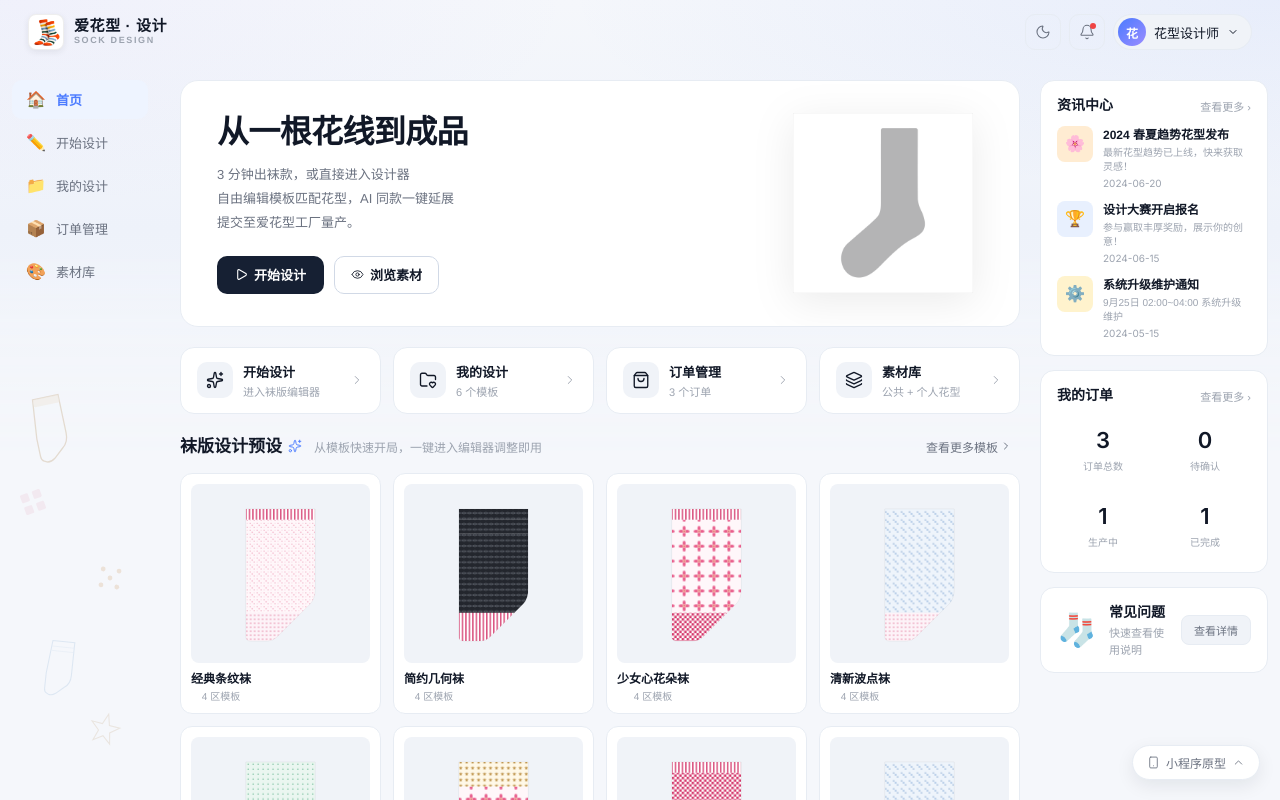
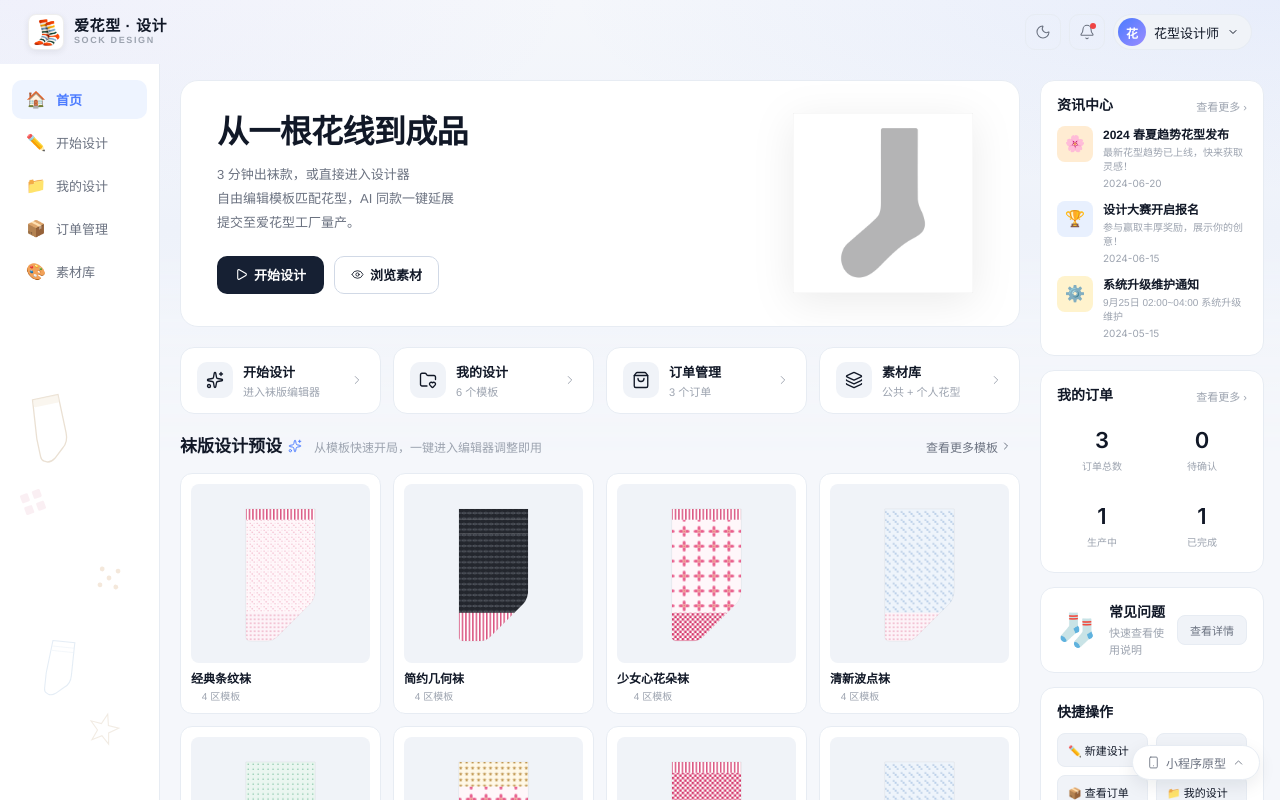
Before and after one commit to cryangle0/AISock, a React (Vite) app: page / in a window 1280 px wide. Both pictures are taken after a click on the button "微信扫码登录". Built offline with nearby package versions, Linux system fonts and the light colour scheme.

Commit message:
fix(home): 左侧栏加边框，右侧栏内容加多铺满不留空白

```diff
--- a/src/App.jsx
+++ b/src/App.jsx
@@ -309,6 +309,64 @@ function App() {
               </div>
               <button className="home-rp-faq-btn">查看详情</button>
             </div>
+
+            {/* 快捷操作 */}
+            <div className="home-rp-card">
+              <div className="home-rp-head">
+                <h3 className="home-rp-title">快捷操作</h3>
+              </div>
+              <div className="home-rp-shortcuts">
+                <button className="home-rp-shortcut" onClick={() => setActiveMenu('设计')}>✏️ 新建设计</button>
+                <button className="home-rp-shortcut" onClick={() => setActiveMenu('素材库')}>🎨 浏览素材</button>
+                <button className="home-rp-shortcut" onClick={() => setActiveMenu('订单管理')}>📦 查看订单</button>
+                <button className="home-rp-shortcut" onClick={() => setActiveMenu('我的设计')}>📁 我的设计</button>
+              </div>
+            </div>
+
+            {/* 设计灵感 */}
+            <div className="home-rp-card">
+              <div className="home-rp-head">
+                <h3 className="home-rp-title">设计灵感</h3>
+              </div>
+              <div className="home-rp-tips">
+                <div className="home-rp-tip-item">
+                  <span className="home-rp-tip-num">01</span>
+                  <span className="home-rp-tip-text">尝试用 AI 延展生成同款变体</span>
+                </div>
+                <div className="home-rp-tip-item">
+                  <span className="home-rp-tip-num">02</span>
+                  <span className="home-rp-tip-text">搭配色卡映射快速换季配色</span>
+                </div>
+                <div className="home-rp-tip-item">
+                  <span className="home-rp-tip-num">03</span>
+                  <span className="home-rp-tip-text">亲子袜一键生成成人+儿童款</span>
+                </div>
+              </div>
+            </div>
+
+            {/* 最近活动 */}
+            <div className="home-rp-card">
+              <div className="home-rp-head">
+                <h3 className="home-rp-title">最近活动</h3>
+              </div>
+              <div className="home-rp-activity">
+                <div className="home-rp-activity-item">
+                  <span className="home-rp-activity-dot"/>
+                  <span className="home-rp-activity-text">保存了「经典条纹袜」设计</span>
+                  <span className="home-rp-activity-time">2 小时前</span>
+                </div>
+                <div className="home-rp-activity-item">
+                  <span className="home-rp-activity-dot"/>
+                  <span className="home-rp-activity-text">提交了订单 AS20260524</span>
+                  <span className="home-rp-activity-time">昨天</span>
+                </div>
+                <div className="home-rp-activity-item">
+                  <span className="home-rp-activity-dot"/>
+                  <span className="home-rp-activity-text">上传了 3 张新素材</span>
+                  <span className="home-rp-activity-time">3 天前</span>
+                </div>
+              </div>
+            </div>
           </aside>
         )}
       </div>
--- a/src/components/Home.css
+++ b/src/components/Home.css
@@ -274,6 +274,8 @@
   padding: 16px 12px;
   display: flex;
   flex-direction: column;
+  border-right: 1px solid var(--border-color);
+  background: var(--bg-card);
 }
 
 .home-sidebar-nav {
@@ -327,12 +329,14 @@
 .home-right-panel {
   width: 280px;
   flex-shrink: 0;
-  padding: 16px 12px 16px 0;
+  padding: 16px 16px 16px 0;
   display: flex;
   flex-direction: column;
   gap: 14px;
   overflow-y: auto;
+  scrollbar-width: none;
 }
+.home-right-panel::-webkit-scrollbar { display: none; }
 
 .home-rp-card {
   background: var(--bg-card);
@@ -473,6 +477,101 @@
   color: var(--text-primary);
 }
 
+/* 快捷操作 */
+.home-rp-shortcuts {
+  display: grid;
+  grid-template-columns: 1fr 1fr;
+  gap: 8px;
+}
+
+.home-rp-shortcut {
+  appearance: none;
+  background: var(--bg-hover);
+  border: 1px solid var(--border-color);
+  border-radius: 8px;
+  padding: 8px 10px;
+  font-size: 11px;
+  color: var(--text-primary);
+  cursor: pointer;
+  text-align: left;
+  transition: all 0.15s;
+}
+.home-rp-shortcut:hover {
+  border-color: var(--border-strong);
+  background: var(--bg-active);
+}
+
+/* 设计灵感 */
+.home-rp-tips {
+  display: flex;
+  flex-direction: column;
+  gap: 8px;
+}
+
+.home-rp-tip-item {
+  display: flex;
+  align-items: flex-start;
+  gap: 8px;
+}
+
+.home-rp-tip-num {
+  width: 20px;
+  height: 20px;
+  border-radius: 50%;
+  background: var(--accent-soft);
+  color: var(--blue);
+  font-size: 10px;
+  font-weight: 700;
+  display: inline-flex;
+  align-items: center;
+  justify-content: center;
+  flex-shrink: 0;
+}
+
+.home-rp-tip-text {
+  font-size: 11px;
+  color: var(--text-secondary);
+  line-height: 1.5;
+}
+
+/* 最近活动 */
+.home-rp-activity {
+  display: flex;
+  flex-direction: column;
+  gap: 10px;
+}
+
+.home-rp-activity-item {
+  display: flex;
+  align-items: center;
+  gap: 8px;
+  font-size: 11px;
+}
+
+.home-rp-activity-dot {
+  width: 6px;
+  height: 6px;
+  border-radius: 50%;
+  background: var(--blue);
+  flex-shrink: 0;
+  opacity: 0.6;
+}
+
+.home-rp-activity-text {
+  flex: 1;
+  color: var(--text-secondary);
+  overflow: hidden;
+  text-overflow: ellipsis;
+  white-space: nowrap;
+}
+
+.home-rp-activity-time {
+  font-size: 10px;
+  color: var(--text-muted);
+  flex-shrink: 0;
+  font-family: var(--font-mono);
+}
+
 /* =========================================================================
  * 响应式
  * ========================================================================= */
```
